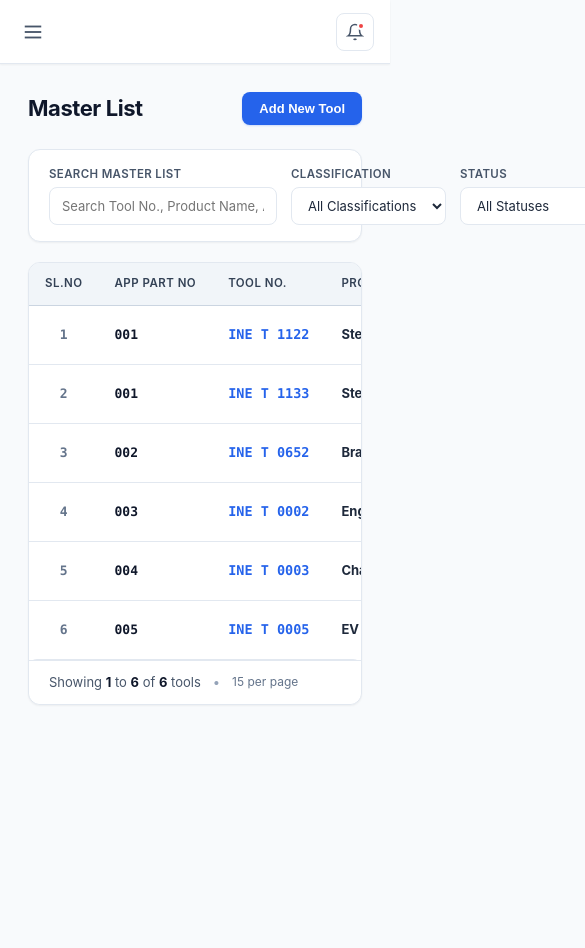
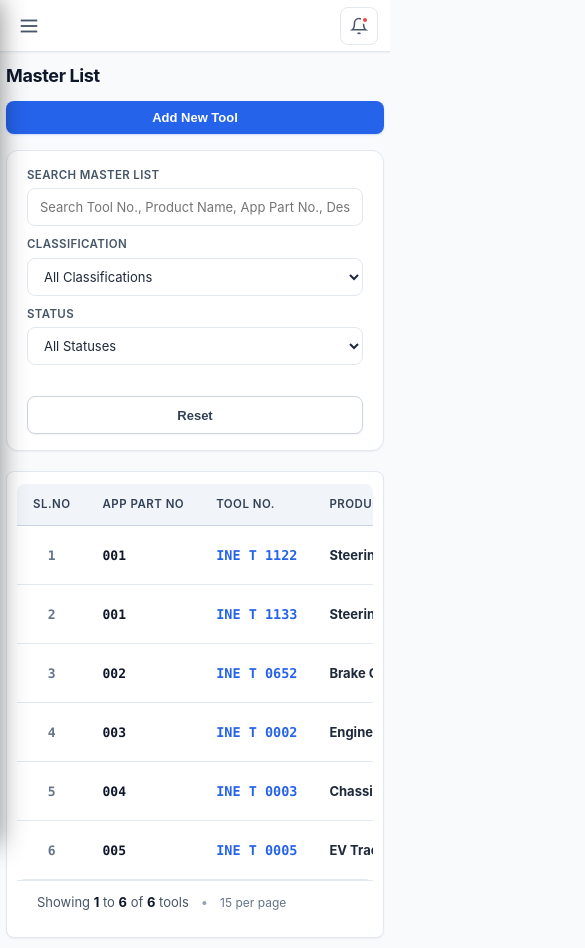
Before and after one commit to sivaathri/Tool-Management, a React (Vite) app: page / in a window 390 px wide. Shown: the top 948 px of the page, 585 px wide, since content can reach past the window. Before the commit the page ends 844 px from the top, so only its background shows below. Built offline with nearby package versions, Linux system fonts and the light colour scheme.

Commit message:
feat: initialize tool management application with react components and views

```diff
--- a/package.json
+++ b/package.json
@@ -5,7 +5,7 @@
   "type": "module",
   "scripts": {
     "start": "node server.js",
-    "dev": "vite",
+    "dev": "vite --host",
     "build": "vite build",
     "preview": "vite preview"
   },
--- a/src/components/Header.jsx
+++ b/src/components/Header.jsx
@@ -11,7 +11,7 @@ export default function Header({ onToggleMobileSidebar, onOpenAlerts, alertCount
           onClick={onToggleMobileSidebar}
           aria-label="Toggle Navigation"
         >
-          <svg width="22" height="22" viewBox="0 0 24 24" fill="none" stroke="currentColor" stroke-width="2">
+          <svg width="22" height="22" viewBox="0 0 24 24" fill="none" stroke="currentColor" strokeWidth="2">
             <line x1="3" y1="12" x2="21" y2="12"></line>
             <line x1="3" y1="6" x2="21" y2="6"></line>
             <line x1="3" y1="18" x2="21" y2="18"></line>
@@ -27,7 +27,7 @@ export default function Header({ onToggleMobileSidebar, onOpenAlerts, alertCount
           onClick={onOpenAlerts}
           title="View Urgent Tool Alerts"
         >
-          <svg width="18" height="18" viewBox="0 0 24 24" fill="none" stroke="currentColor" stroke-width="2">
+          <svg width="18" height="18" viewBox="0 0 24 24" fill="none" stroke="currentColor" strokeWidth="2">
             <path d="M18 8A6 6 0 0 0 6 8c0 7-3 9-3 9h18s-3-2-3-9"></path>
             <path d="M13.73 21a2 2 0 0 1-3.46 0"></path>
           </svg>
--- a/src/components/MasterList/MasterList.jsx
+++ b/src/components/MasterList/MasterList.jsx
@@ -149,10 +149,7 @@ export default function MasterList({
 
       {/* SEARCH & FILTER BAR */}
       <div className="filter-card">
-        <div
-          className="filter-grid"
-          style={{ gridTemplateColumns: '2.2fr 1.3fr 1.3fr auto', gap: '14px', alignItems: 'flex-end' }}
-        >
+        <div className="filter-grid filter-grid-master">
           <div className="form-group">
             <label className="form-label" htmlFor="tmSearchInput">Search Master List</label>
             <input
--- a/src/components/ProductionTracking/ProductionTrackingView.jsx
+++ b/src/components/ProductionTracking/ProductionTrackingView.jsx
@@ -79,7 +79,7 @@ export default function ProductionTrackingView({ tools, showToast }) {
 
       {/* Filter Card */}
       <div className="filter-card">
-        <div className="filter-grid" style={{ gridTemplateColumns: '2fr 1fr auto', gap: '14px', alignItems: 'flex-end' }}>
+        <div className="filter-grid filter-grid-production">
           <div className="form-group">
             <label className="form-label">Search Tools</label>
             <input
--- a/src/components/ServiceHistory/PMChecklistSheet.jsx
+++ b/src/components/ServiceHistory/PMChecklistSheet.jsx
@@ -242,7 +242,7 @@ export default function PMChecklistSheet({ tool, showToast }) {
       {/* ============================================================== */}
       {/* THE OFFICIAL PREVENTIVE MAINTENANCE CHECK LIST SHEET           */}
       {/* ============================================================== */}
-      <div className="pm-official-sheet-wrapper" style={{ padding: '24px', backgroundColor: '#ffffff' }}>
+      <div className="pm-official-sheet-wrapper">
 
         {/* Outer Form Container with Clean Industrial Border */}
         <div className="pm-form-sheet" style={{
--- a/src/components/ServiceHistory/ServiceHistoryView.jsx
+++ b/src/components/ServiceHistory/ServiceHistoryView.jsx
@@ -566,7 +566,7 @@ export default function ServiceHistoryView({
           </div>
         </div>
 
-        <div className="tool-summary-meta-grid" style={{ gridTemplateColumns: 'repeat(8, minmax(0, 1fr))' }}>
+        <div className="tool-summary-meta-grid">
           <div className="meta-item">
             <span className="meta-label">App Part No (Parent)</span>
             <span className="meta-val" id="shAppPartVal" style={{ fontWeight: 700, color: '#1e40af', fontFamily: 'var(--font-mono)', textAlign: 'left' }}>
--- a/src/components/UserManagement/UserManagementView.jsx
+++ b/src/components/UserManagement/UserManagementView.jsx
@@ -146,7 +146,7 @@ export default function UserManagementView({
 
       {/* Filter Card */}
       <div className="filter-card" style={{ marginBottom: '20px' }}>
-        <div className="filter-grid" style={{ gridTemplateColumns: '2fr 1.3fr 1.3fr auto', gap: '14px', alignItems: 'flex-end' }}>
+        <div className="filter-grid filter-grid-users">
           <div className="form-group">
             <label className="form-label" htmlFor="userSearchInput">Search Users</label>
             <input
--- a/src/styles.css
+++ b/src/styles.css
@@ -91,7 +91,9 @@ body {
 .app-layout {
   display: flex;
   min-height: 100vh;
-  width: 100vw;
+  width: 100%;
+  max-width: 100%;
+  overflow-x: hidden;
 }
 
 /* ==========================================================================
@@ -1063,6 +1065,39 @@ body {
   grid-template-columns: 2fr 1.2fr 1fr 1fr auto;
   gap: 12px;
   align-items: center;
+}
+
+.filter-grid-master {
+  grid-template-columns: 2.2fr 1.3fr 1.3fr auto;
+  align-items: flex-end;
+}
+
+.filter-grid-production {
+  grid-template-columns: 2fr 1fr auto;
+  align-items: flex-end;
+}
+
+.filter-grid-users {
+  grid-template-columns: 2fr 1.3fr 1.3fr auto;
+  align-items: flex-end;
+}
+
+.tool-summary-meta-grid {
+  display: grid;
+  grid-template-columns: repeat(8, minmax(0, 1fr));
+  gap: 16px;
+}
+
+.pm-official-sheet-wrapper {
+  padding: 24px;
+  background-color: #ffffff;
+  width: 100%;
+  overflow-x: auto;
+  -webkit-overflow-scrolling: touch;
+}
+
+.pm-official-sheet-wrapper .pm-form-sheet {
+  min-width: 780px;
 }
 
 .form-group {
@@ -2007,62 +2042,264 @@ body {
 }
 
 /* ==========================================================================
-   Responsive Breakpoints
+   Comprehensive Responsive Breakpoints (Mobile, Tablet, Laptop, Desktop)
    ========================================================================== */
-@media (max-width: 1300px) {
+
+/* Large Laptops & Standard Desktops (<= 1400px) */
+@media (max-width: 1400px) {
+  .tool-summary-meta-grid {
+    grid-template-columns: repeat(4, 1fr);
+  }
+}
+
+/* Medium Laptops & Large Tablets Landscape (<= 1200px) */
+@media (max-width: 1200px) {
   .kpi-grid {
     grid-template-columns: repeat(3, 1fr);
   }
-  .tool-summary-meta-grid {
-    grid-template-columns: repeat(3, 1fr);
-  }
   .reports-grid {
     grid-template-columns: repeat(2, 1fr);
   }
-}
-
+  .filter-grid-master {
+    grid-template-columns: 1.6fr 1fr 1fr auto;
+  }
+  .filter-grid-users {
+    grid-template-columns: 1.6fr 1fr 1fr auto;
+  }
+}
+
+/* Tablets (iPad, Tablet Portrait / Small Laptops) (<= 1024px) */
 @media (max-width: 1024px) {
   .app-sidebar {
     transform: translateX(-100%);
+    box-shadow: 0 0 25px rgba(0, 0, 0, 0.45);
   }
   .app-sidebar.open {
     transform: translateX(0);
   }
   .main-wrapper {
     margin-left: 0;
+    width: 100%;
   }
   .mobile-toggle-btn {
     display: flex;
   }
+  .app-content {
+    padding: 20px;
+  }
   .dashboard-grid {
     grid-template-columns: 1fr;
   }
-  .filter-grid {
+  .filter-grid,
+  .filter-grid-master,
+  .filter-grid-production,
+  .filter-grid-users {
     grid-template-columns: 1fr 1fr;
+    gap: 12px;
   }
   .form-row-3 {
     grid-template-columns: 1fr;
   }
-}
-
+  .tool-summary-meta-grid {
+    grid-template-columns: repeat(3, 1fr);
+    gap: 12px;
+  }
+  .reports-grid {
+    grid-template-columns: 1fr;
+  }
+}
+
+/* Tablets Portrait & Large Smartphones (<= 768px) */
 @media (max-width: 768px) {
+  .app-content {
+    padding: 16px 12px;
+  }
+  .top-header {
+    padding: 0 16px;
+    height: 56px;
+  }
+  .page-header {
+    gap: 12px;
+    margin-bottom: 16px;
+  }
+  .page-title {
+    font-size: 20px;
+  }
+  .kpi-grid {
+    grid-template-columns: repeat(2, 1fr);
+    gap: 12px;
+  }
+  .tool-summary-meta-grid {
+    grid-template-columns: repeat(2, 1fr);
+    gap: 10px;
+  }
+  .form-row-2 {
+    grid-template-columns: 1fr;
+  }
+  .card {
+    padding: 16px;
+    border-radius: var(--radius-md);
+  }
+  .pm-official-sheet-wrapper {
+    padding: 14px 8px;
+  }
+  .prominent-search-bar {
+    max-width: 100%;
+  }
+  .modal-backdrop {
+    padding: 12px;
+  }
+  .modal-card {
+    max-height: 94vh;
+    border-radius: var(--radius-md);
+  }
+  .modal-header {
+    padding: 14px 18px;
+  }
+  .modal-body {
+    padding: 16px 18px;
+  }
+  .modal-footer {
+    padding: 14px 18px;
+  }
+  .critical-alert-banner {
+    flex-direction: column;
+    align-items: stretch;
+    gap: 12px;
+  }
+  .critical-alert-banner button,
+  .critical-alert-banner .btn {
+    width: 100%;
+    justify-content: center;
+  }
+}
+
+/* Standard Mobile Devices (<= 640px) */
+@media (max-width: 640px) {
+  .page-header {
+    flex-direction: column;
+    align-items: stretch;
+    gap: 12px;
+  }
+  .header-actions {
+    width: 100%;
+    display: flex;
+    flex-wrap: wrap;
+    gap: 8px;
+  }
+  .header-actions .btn,
+  .header-actions .btn-export-pill {
+    flex: 1 1 auto;
+    justify-content: center;
+    text-align: center;
+  }
+  .filter-grid,
+  .filter-grid-master,
+  .filter-grid-production,
+  .filter-grid-users {
+    grid-template-columns: 1fr;
+    gap: 10px;
+  }
+  .filter-grid button,
+  .filter-grid .btn,
+  .filter-grid-master button,
+  .filter-grid-production button,
+  .filter-grid-users button {
+    width: 100%;
+    justify-content: center;
+  }
+  .prominent-search-bar {
+    flex-direction: column;
+    gap: 10px;
+  }
+  .prominent-search-bar button,
+  .prominent-search-bar #btnSearchServiceTool {
+    width: 100%;
+    justify-content: center;
+    height: 44px;
+  }
+  .card-header {
+    flex-direction: column;
+    align-items: flex-start;
+    gap: 12px;
+  }
+  .card-header .badge-group,
+  .card-header > div:last-child {
+    width: 100%;
+    display: flex;
+    flex-wrap: wrap;
+    gap: 8px;
+  }
+  .pagination-container {
+    flex-direction: column;
+    gap: 12px;
+    align-items: center;
+    justify-content: center;
+    text-align: center;
+  }
+  .pagination-controls {
+    flex-wrap: wrap;
+    justify-content: center;
+  }
+  .modal-footer {
+    flex-direction: column-reverse;
+    gap: 8px;
+  }
+  .modal-footer .btn {
+    width: 100%;
+    justify-content: center;
+  }
+}
+
+/* Compact Mobile Devices (<= 480px) */
+@media (max-width: 480px) {
+  .app-content {
+    padding: 10px 6px;
+  }
+  .top-header {
+    padding: 0 12px;
+    height: 52px;
+  }
+  .page-title {
+    font-size: 18px;
+  }
   .kpi-grid {
     grid-template-columns: 1fr;
-  }
-  .reports-grid {
+    gap: 10px;
+  }
+  .kpi-card {
+    padding: 14px;
+  }
+  .kpi-value {
+    font-size: 24px;
+  }
+  .tool-summary-meta-grid {
     grid-template-columns: 1fr;
-  }
-  .tool-summary-meta-grid {
-    grid-template-columns: 1fr 1fr;
-  }
-  .form-row-2 {
-    grid-template-columns: 1fr;
-  }
-  .top-header {
-    padding: 0 16px;
-  }
-  .header-search {
-    width: 200px;
+    gap: 8px;
+  }
+  .card {
+    padding: 12px 10px;
+  }
+  .static-inet-prefix {
+    padding: 4px 6px;
+    font-size: 12px;
+    margin-left: 6px;
+  }
+  .prominent-input {
+    font-size: 13.5px;
+    padding: 8px 6px;
+  }
+  .btn-export-pill {
+    padding: 8px 16px;
+    font-size: 13px;
+  }
+  .pm-search-item {
+    flex-direction: column;
+    align-items: flex-start;
+    gap: 6px;
+  }
+  .pm-official-sheet-wrapper {
+    padding: 10px 4px;
   }
 }
 
--- a/vite.config.js
+++ b/vite.config.js
@@ -4,6 +4,7 @@ import react from '@vitejs/plugin-react';
 export default defineConfig({
   plugins: [react()],
   server: {
+    host: true, // Exposes on local network IP (0.0.0.0)
     port: 3000,
     open: false
   }
```
Also changed, not shown: 5 other files (tests, documents, lock files or other folders).
